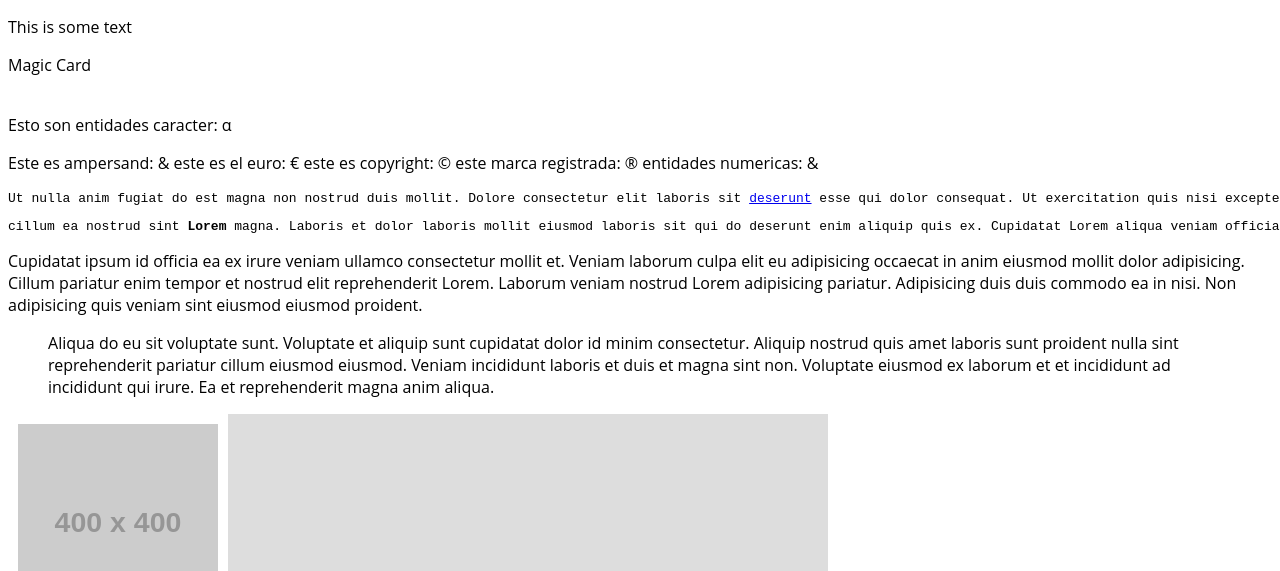
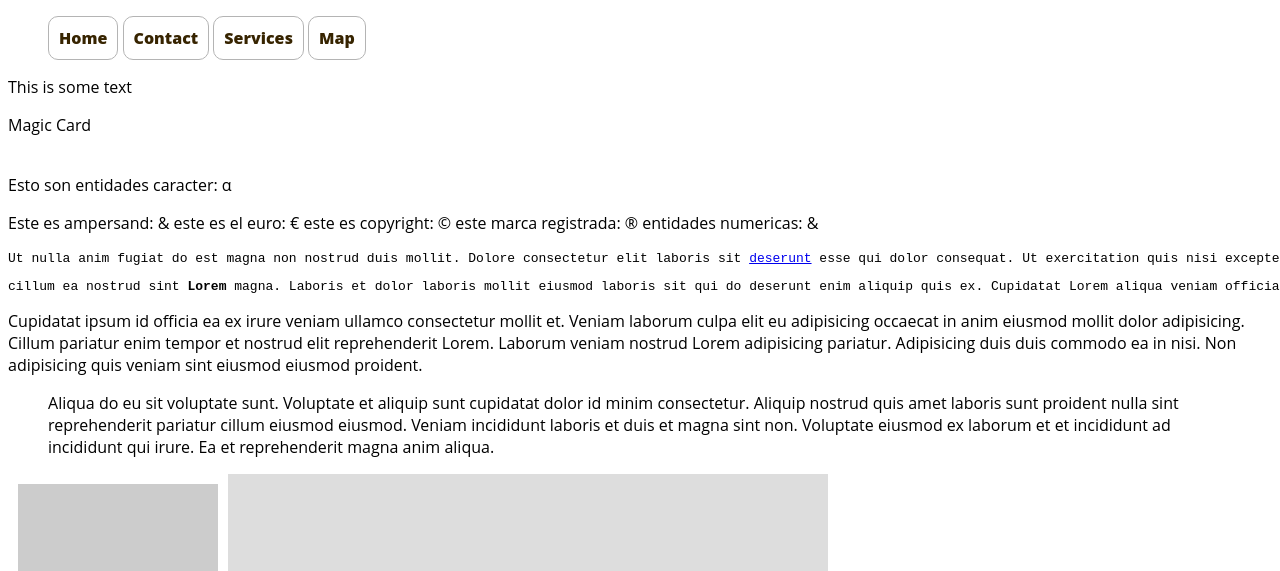
Before and after one commit to angelmaria/curso_html_css, a plain HTML site: page index.html in a window 1280 px wide. Shown: the top 571 px of the page. Drawn offline with Linux system fonts and the light colour scheme; some packages are replaced by stand-ins of ours; placeholder pictures from the web are drawn by us; a script that the page names is missing.

Commit message:
cambios finales

```diff
--- a/main.css
+++ b/angel.css
@@ -53,3 +53,17 @@ button.pass {
     background-color: rgb(246, 246, 246);
     color: rgb(206, 132, 76);
 }
+/* formating the navigation pane */
+nav ul li {
+    display: inline-block;
+    padding: 10px;
+    border: 1px solid rgb(180, 180, 180);
+    border-radius: 10px;
+    color: rgb(55, 36, 0);
+    text-decoration: none;
+    font-weight: 800;
+}
+/* para eliminar raya de los links del navegador */
+nav ul a{
+    text-decoration: none;
+}
--- a/index.html
+++ b/index.html
@@ -3,11 +3,29 @@
 <head>
     <meta charset="UTF-8">
     <meta name="viewport" content="width=device-width, initial-scale=1.0">
-    <link rel="stylesheet" href="main.css">
+    <link rel="stylesheet" href="angel.css">
     <link rel="stylesheet" href="tiny.js">
     <script src="https://cdn.jsdelivr.net/npm/sweetalert2@11"></script>
     <title>Awesome App</title>
 </head>
+<header>
+    <nav>
+        <ul>
+            <a href="#">
+                <li>Home</li>
+            </a>
+            <a href="#">
+                <li>Contact</li>
+            </a>
+            <a href="#">
+                <li>Services</li>
+            </a>
+            <a href="#">
+                <li>Map</li>
+            </a>
+        </ul>
+    </nav>
+</header>
 <body>
     <div class="frame">
     <p class="big">This is some text</p>
```
Also changed, not shown: 0008.formularios.html (+2 -2 lines), imagen1.jpeg (added).
